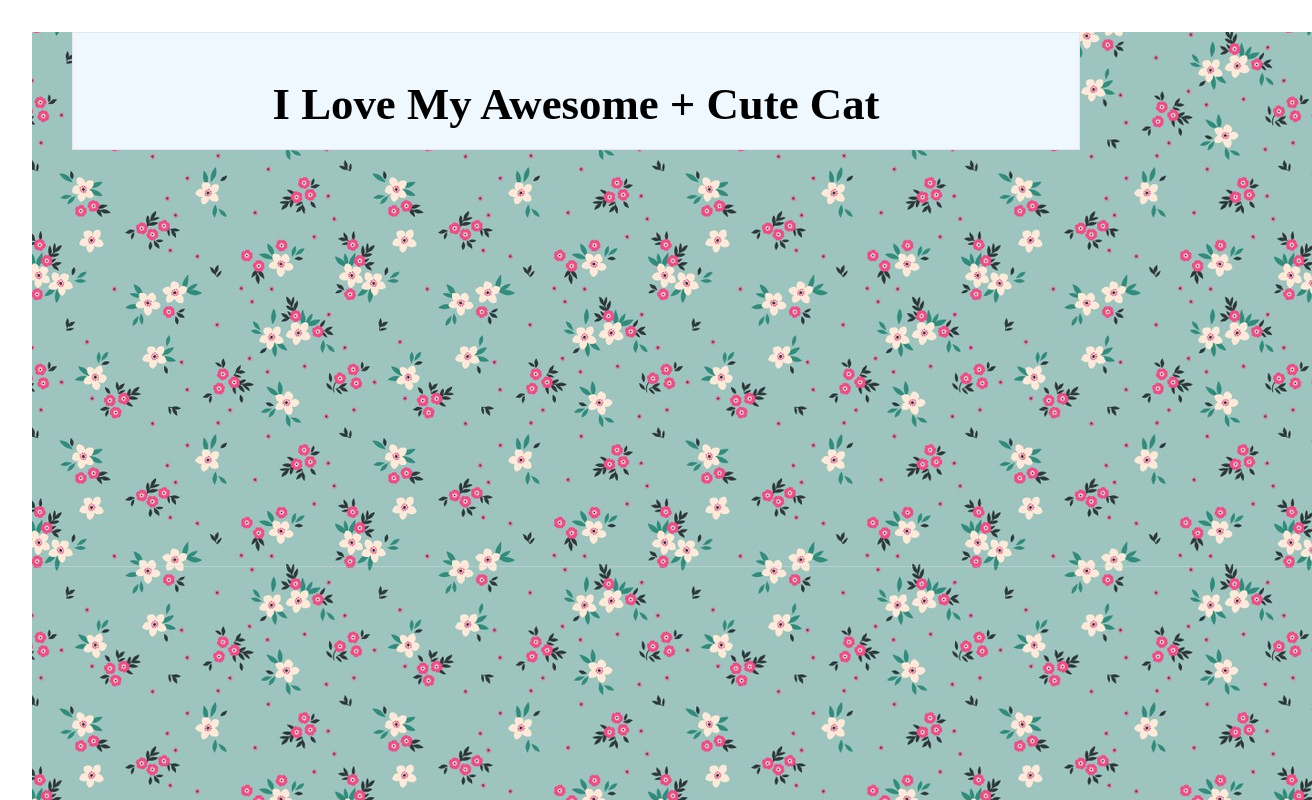
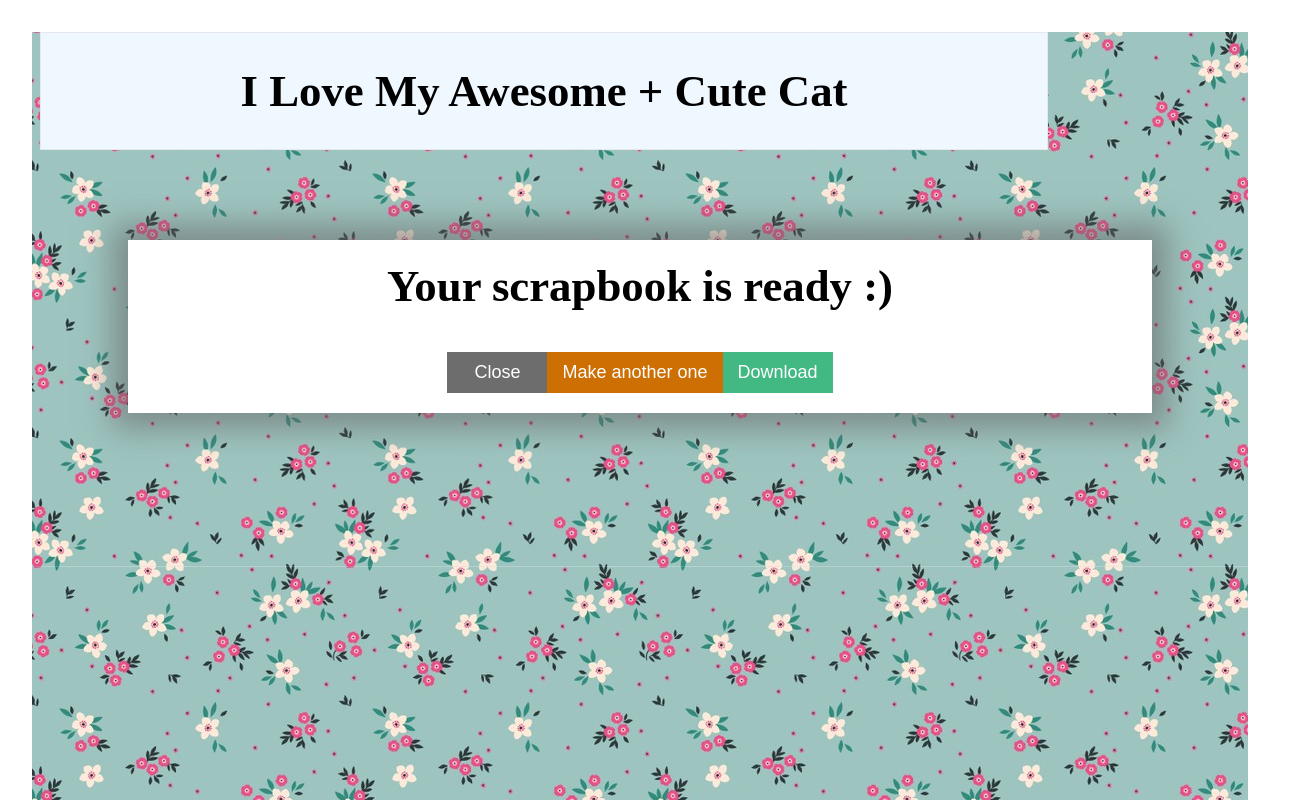
Before and after one commit to shamscorner/scrap_my_life, a Nuxt app: page /scrapbook in a window 1280 px wide. Shown: the top 800 px of the page, 1312 px wide, since content can reach past the window. Built offline with nearby package versions, Linux system fonts and the light colour scheme; a web font is replaced by a local one.

Commit message:
feat: user can close and make another scrapbook

```diff
--- a/assets/css/main.scss
+++ b/assets/css/main.scss
@@ -15,8 +15,7 @@ body {
 }
 
 #scrapbook {
-  position: relative;
-  min-width: 1280px;
+  min-width: 1200px;
   background-image: url('../images/pattern5.jpg');
 }
 
@@ -56,17 +55,34 @@ p {
   text-align: center;
 }
 
-.btn-submit {
+.btn {
   display: block;
   padding: 10px 15px;
-  background: #42b983;
   border: none;
   color: white;
   font-size: 18px;
   min-width: 100px;
+}
+
+.btn-submit {
+  background: #42b983;
 
   &:hover {
     background: #30a16e;
+  }
+}
+.btn-close {
+  background: #6d6d6d;
+
+  &:hover {
+    background: #111111;
+  }
+}
+.btn-action {
+  background: rgb(206, 111, 3);
+
+  &:hover {
+    background: rgb(160, 85, 0);
   }
 }
 
@@ -142,7 +158,7 @@ header {
   grid-row: header;
   padding: 2rem;
   // box-shadow: -0.035rem 0.03rem 0.3rem rgba(0, 0, 0, 0.2);
-  z-index: 1;
+  // z-index: 1;
   text-align: center;
   background-color: aliceBlue;
   border: 1px solid rgba(229, 231, 235);
--- a/pages/captions/edit.vue
+++ b/pages/captions/edit.vue
@@ -11,7 +11,7 @@
         />
       </div>
       <div class="wrapper">
-        <button class="btn-submit">Create</button>
+        <button class="btn btn-submit">Create</button>
       </div>
     </form>
   </div>
--- a/pages/index.vue
+++ b/pages/index.vue
@@ -24,7 +24,7 @@
     <nuxt-link
       v-if="isImageAvailable"
       to="/captions/edit"
-      class="btn-submit"
+      class="btn btn-submit"
       style="
         margin-left: auto;
         margin-right: auto;
--- a/pages/scrapbook.vue
+++ b/pages/scrapbook.vue
@@ -1,5 +1,28 @@
 <template>
   <div id="scrapbook">
+    <div v-if="isReady" class="dialog">
+      <div class="ready-dialog">
+        <h1 style="margin-bottom: 20px">Your scrapbook is ready :)</h1>
+
+        <button
+          class="btn btn-close"
+          style="display: inline-block"
+          @click="isReady = false"
+        >
+          Close
+        </button>
+        <button
+          class="btn btn-action"
+          style="display: inline-block"
+          @click="makeAnotherOne()"
+        >
+          Make another one
+        </button>
+        <button class="btn btn-submit" style="display: inline-block">
+          Download
+        </button>
+      </div>
+    </div>
     <div v-if="!isCanvas" class="grid">
       <header>
         <h1>I Love My Awesome + Cute Cat</h1>
@@ -41,14 +64,15 @@ export default {
     setTimeout(() => {
       this.makeCanvas()
       this.isReady = true
-    }, 5000)
+    }, 4000)
   },
 
   methods: {
     async makeCanvas() {
       try {
         const generatedCanvas = await html2canvas(
-          document.querySelector('#scrapbook')
+          document.querySelector('#scrapbook'),
+          { width: 1200 }
         )
         // show the canvas
         this.isCanvas = true
@@ -58,6 +82,50 @@ export default {
         console.log(error)
       }
     },
+
+    makeAnotherOne() {
+      this.$router.push({ name: 'index' })
+    },
   },
 }
 </script>
+
+<style lang="scss">
+// .dialog {
+//   position: absolute;
+//   min-width: 1280px;
+//   height: 100vh;
+//   top: 0;
+//   bottom: 0;
+//   left: 0;
+//   right: 0;
+//   background: rgba(0, 0, 0, 0.6);
+// }
+.ready-dialog {
+  position: absolute;
+  top: 30%;
+  left: 30px;
+  right: 30px;
+  width: 1140px;
+  padding: 20px;
+  text-align: center;
+  background: white;
+  box-shadow: 0px 0px 29px 16px rgba(102, 102, 102, 0.58);
+  z-index: 100;
+
+  .btn-submit {
+    margin-left: auto;
+    margin-right: auto;
+    margin-top: 20px;
+  }
+}
+
+@media (min-width: 640px) {
+  .ready-dialog {
+    top: 30%;
+    left: 10%;
+    right: 10%;
+    width: 80%;
+  }
+}
+</style>
```
